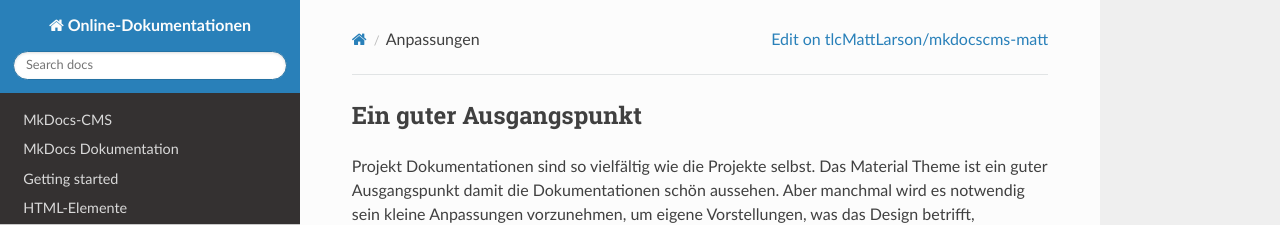
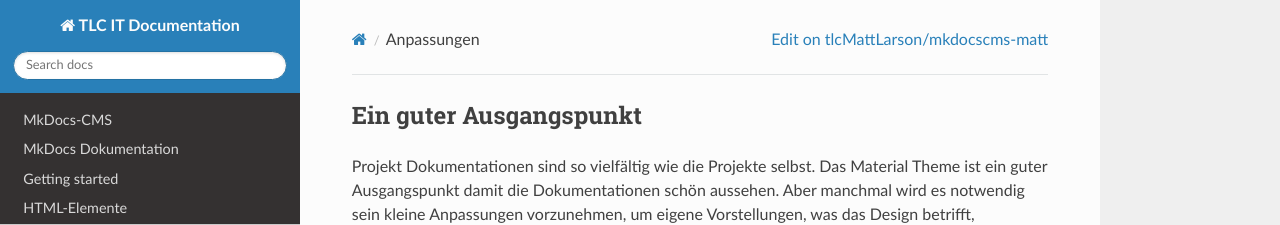
Before and after one commit to tlcMattLarson/mkdocscms-matt, an MkDocs documentation site: the page built from docs/customization.md, in a window 1280 px wide. Shown: the top 225 px of the page. Built offline with MkDocs 1.6.1, drawn with Linux system fonts in a browser that asks for light colours; nearby versions of some CDN libraries; old or Windows-style settings are respelled for this version of MkDocs.

Commit message:
fixes again

```diff
--- a/mkdocs.yml
+++ b/mkdocs.yml
@@ -1,8 +1,8 @@
-site_name: Online-Dokumentationen
+site_name: TLC IT Documentation
 theme: readthedocs
 site_description: A Material Design theme for MkDocs
-site_author: Meinolf Droste
-site_url: http://mdwp-mkdocs-cms.netlify.com/
+site_author: TLC
+site_url: https://tlcdocsite.netlify.com/
 
 extra:
   social:
```
